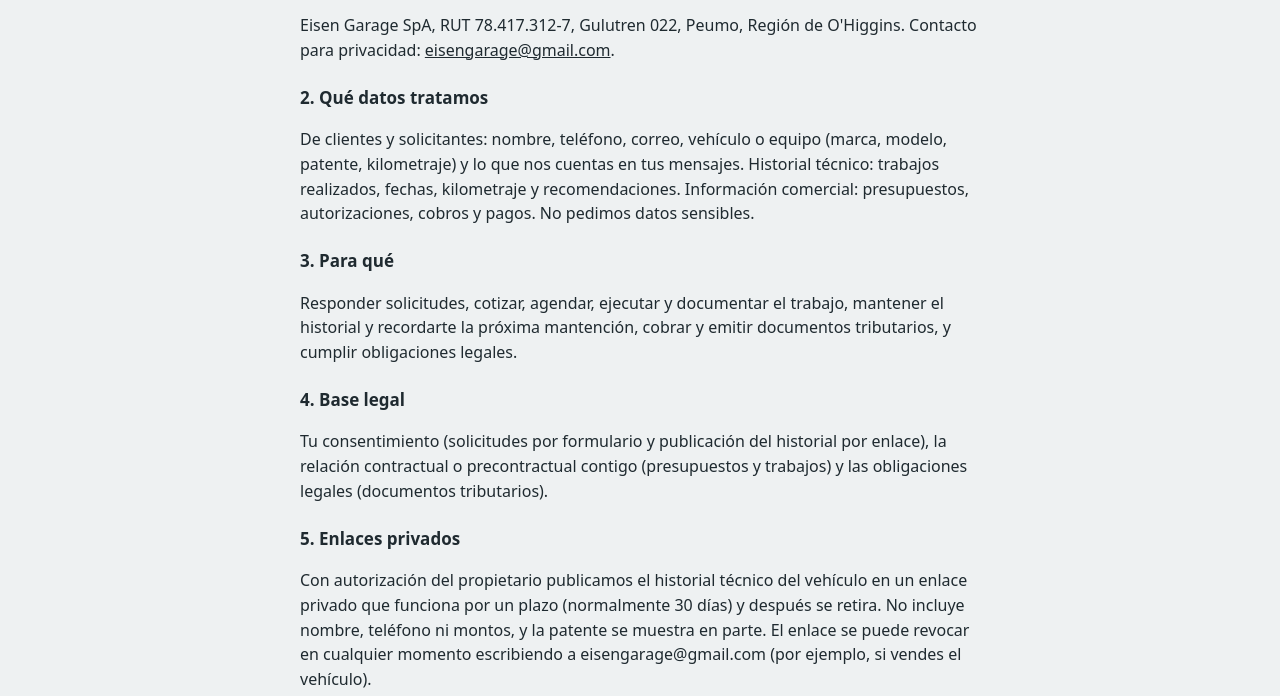
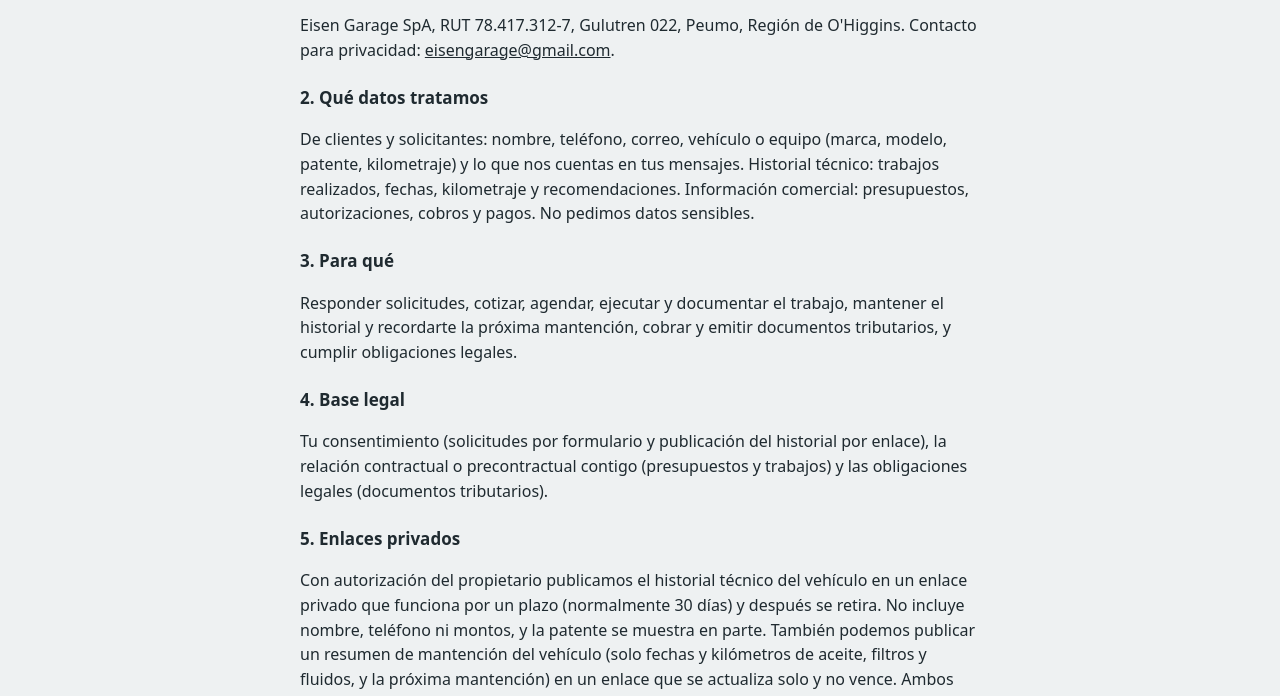
Before and after one commit to eisengarage-clientes/eisengarage-clientes.github.io, a plain HTML site: page privacidad/index.html in a window 1280 px wide. Shown: the part 237-933 px from the top of the page. Drawn offline with Linux system fonts and the light colour scheme.

Commit message:
Update private links section in index.html
Added information about vehicle maintenance summary links and personal portal.

```diff
--- a/privacidad/index.html
+++ b/privacidad/index.html
@@ -33,7 +33,7 @@ a{color:#1F2A30}
 <p>Tu consentimiento (solicitudes por formulario y publicación del historial por enlace), la relación contractual o precontractual contigo (presupuestos y trabajos) y las obligaciones legales (documentos tributarios).</p>
 
 <h2>5. Enlaces privados</h2>
-<p>Con autorización del propietario publicamos el historial técnico del vehículo en un enlace privado que funciona por un plazo (normalmente 30 días) y después se retira. No incluye nombre, teléfono ni montos, y la patente se muestra en parte. El enlace se puede revocar en cualquier momento escribiendo a eisengarage@gmail.com (por ejemplo, si vendes el vehículo).</p>
+<p>Con autorización del propietario publicamos el historial técnico del vehículo en un enlace privado que funciona por un plazo (normalmente 30 días) y después se retira. No incluye nombre, teléfono ni montos, y la patente se muestra en parte. También podemos publicar un resumen de mantención del vehículo (solo fechas y kilómetros de aceite, filtros y fluidos, y la próxima mantención) en un enlace que se actualiza solo y no vence. Ambos enlaces se pueden revocar en cualquier momento escribiendo a eisengarage@gmail.com (por ejemplo, si vendes el vehículo).</p>
 <p>También podemos enviarte un enlace personal (portal) con tus vehículos, presupuestos y, si lo pides, tu estado de cuenta, y un enlace por presupuesto para que lo respondas. Son solo para ti: no los reenvíes. El estado de cuenta se muestra por un plazo y luego deja de verse. Tu respuesta a un presupuesto queda registrada con fecha, hora y el nombre que escribas.</p>
 
 <h2>6. Proveedores</h2>
```
